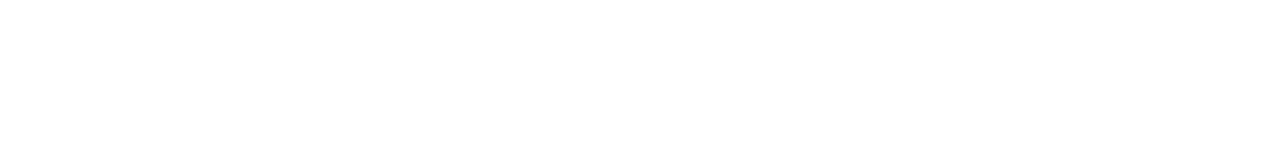
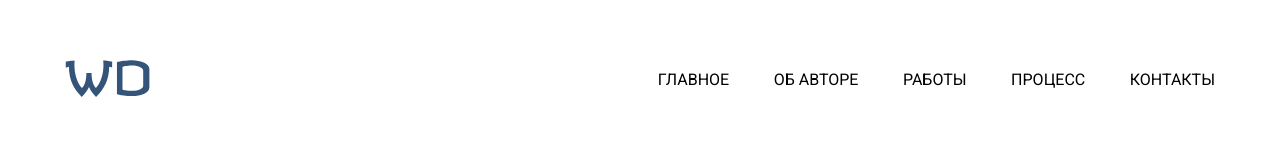
Before and after one commit to ruslan1971-max/site_3_portfolio, a plain HTML site: page index.html in a window 1280 px wide. Drawn offline with Linux system fonts and the light colour scheme.

Commit message:
add header

```diff
--- a/css/style.css
+++ b/css/style.css
@@ -0,0 +1,57 @@
+:root {
+	--darkblue: #34547a;
+    --grey: #eeeff1;
+    --white: #ffffff;
+}
+html {
+	box-sizing: border-box;
+    font-size: 62.5%;
+}
+*, *::before, *::after {
+	box-sizing: inherit;
+}
+body {
+	margin: 0;
+	padding: 0;
+	font-family: "Roboto", sans-serif;
+	font-weight: 400;
+}
+h1,h2,h3,h4,h5,h6,p {
+	margin: 0;
+	padding: 0;
+}
+img {
+	display: block;
+	max-width: 100%;
+}
+.container {
+  width: 100%;
+  max-width: 1180px;
+  margin: 0 auto;
+  padding: 0 15px;
+}
+/* header style start */
+.header {
+    padding-top: 60px;
+}
+.header__inner {
+    display: flex;
+    justify-content: space-between;
+    align-items: center;
+}
+.header__logo {
+}
+.header__image {
+}
+.header__nav {
+}
+.header__link {
+    font-size: 1.6rem;
+    text-transform: uppercase;
+    color: #000000;
+    text-decoration: none;
+    margin-left: 42px;
+}
+.header__link:last-child {
+    margin-right: 0;
+}
--- a/index.html
+++ b/index.html
@@ -11,8 +11,22 @@
 </head>
 <body>
     <div class="page">
+        <!-- header start -->
         <header class="header">
-
+            <div class="container">
+                <div class="header__inner">
+                    <div class="header__logo">
+                        <img class="header__image" src="svg/WD.svg" alt="logotip svg WD">
+                    </div>
+                    <nav class="header__nav">
+                        <a class="header__link" href="#">Главное</a>
+                        <a class="header__link" href="#">Об авторе</a>
+                        <a class="header__link" href="#">Работы</a>
+                        <a class="header__link" href="#">Процесс</a>
+                        <a class="header__link" href="#">Контакты</a>
+                    </nav>
+                </div>
+            </div>
         </header>
         <main class="main">
 
```
Also changed, not shown: svg/WD.svg (added), svg/introframe.jpg (added), 1 other file.
